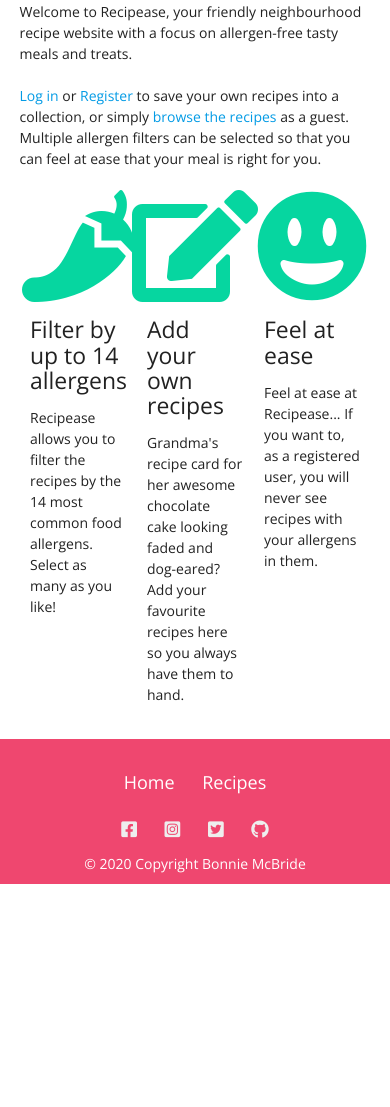
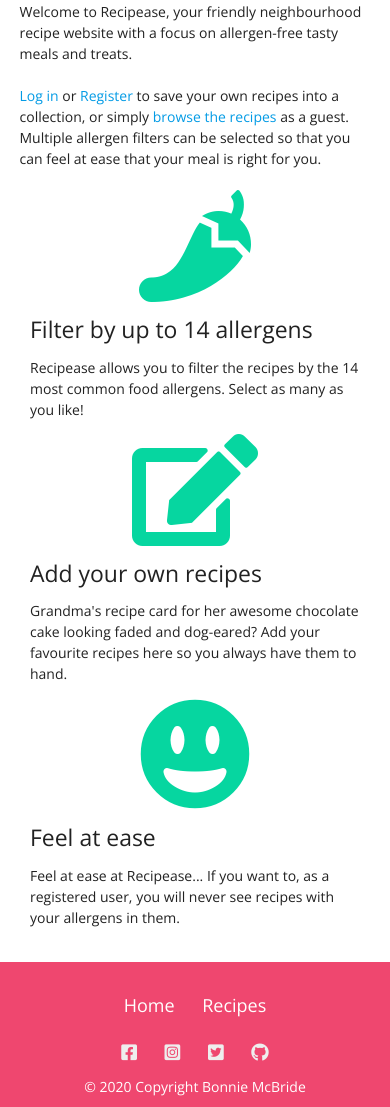
Before and after one commit to BonnieMcb/recipease, a Flask app: page / in a window 390 px wide. Shown: the part 172-1279 px from the top of the page. Before the commit the page ends 1056 px from the top, so only its background shows below. Run offline with Flask 2, Linux system fonts and the light colour scheme; some libraries are stand-ins or nearby versions.

Commit message:
Add media query for home content

```diff
--- a/static/css/style.css
+++ b/static/css/style.css
@@ -357,3 +357,12 @@ footer div.row:last-child {
 }
 
 }
+
+@media only screen and (max-width: 601px) {
+
+#home-content .col {
+    float: none;
+    width: 100%;
+}
+
+}
--- a/templates/index.html
+++ b/templates/index.html
@@ -17,7 +17,7 @@
         <div><a href="{{ url_for('login') }}">Log in</a> or <a href="{{ url_for('register') }}">Register</a> to save your own recipes into a collection, or simply <a href="{{ url_for('recipes') }}">browse the recipes</a> as a guest. Multiple allergen filters can be selected so that you can feel at ease that your meal is right for you.
         </div>
         <br>
-        <div class="row">
+        <div id="home-content" class="row">
             <div class="col s4">
                 <i class="fas fa-pepper-hot home-icon"></i>
                 <h5>Filter by up to 14 allergens</h5>
```
